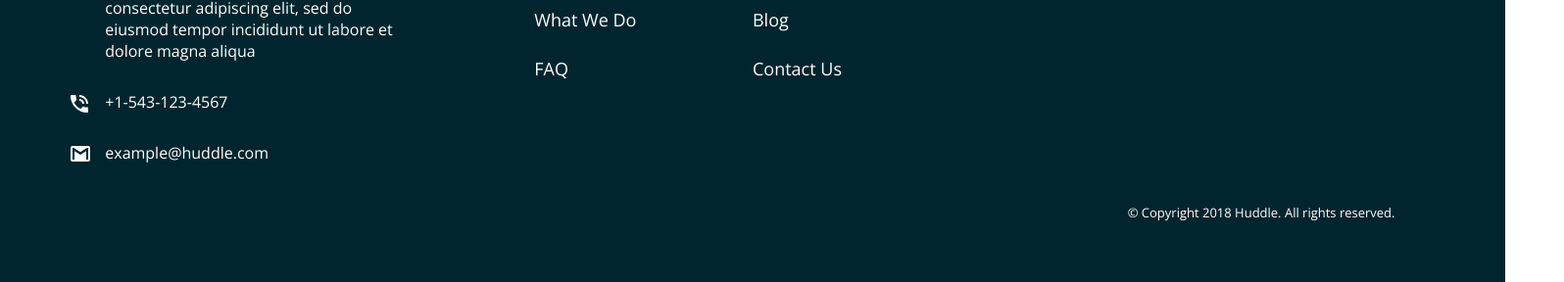
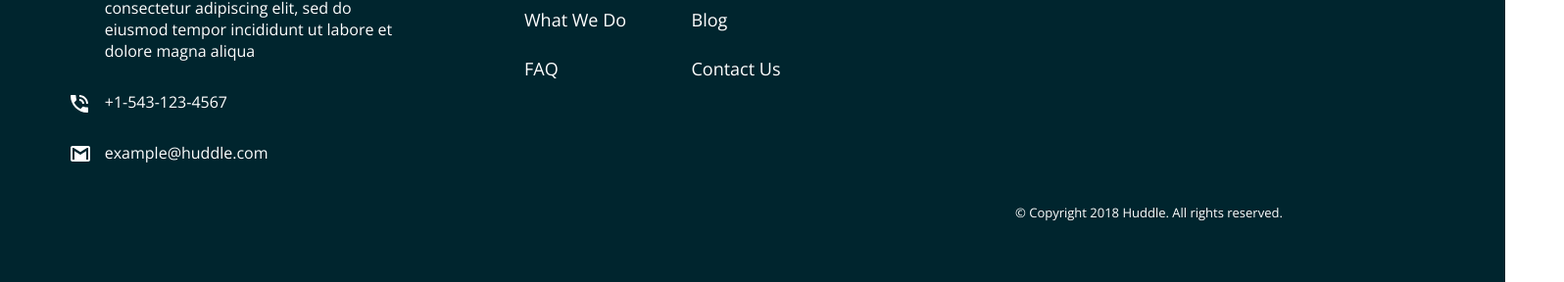
Before and after one commit to CarlosAlfredo1707/Huddle-landing-page-with-alternating-feature-blocks, a plain HTML site: page index.html in a window 1536 px wide. Shown: the part 2792-3080 px from the top of the page at 98% size, 1596 px wide, since content can reach past the window. Drawn offline with nearby package versions, Linux system fonts and the light colour scheme.

Commit message:
Update style.css

```diff
--- a/CSS/style.css
+++ b/CSS/style.css
@@ -285,12 +285,13 @@ footer {
     padding: 5px;
 }
 .footer__copy {
-    width: 100%;
+    display: block;
+    width: 300px;
     text-align: center;
     color: #fff;
     font-family: var(--font1);
     font-size: 13px;
-    margin-top: 40px;
+    margin: 40px auto;
 }
 .footer__fb {
     grid-area: fb;
@@ -513,6 +514,8 @@ footer {
         padding-left: 60px;
     }
     .footer__copy {
+        width: 500px;
+        display: inline-block;
         margin-top: 250px;
         margin-left: 60px;
         text-align: start;
```
